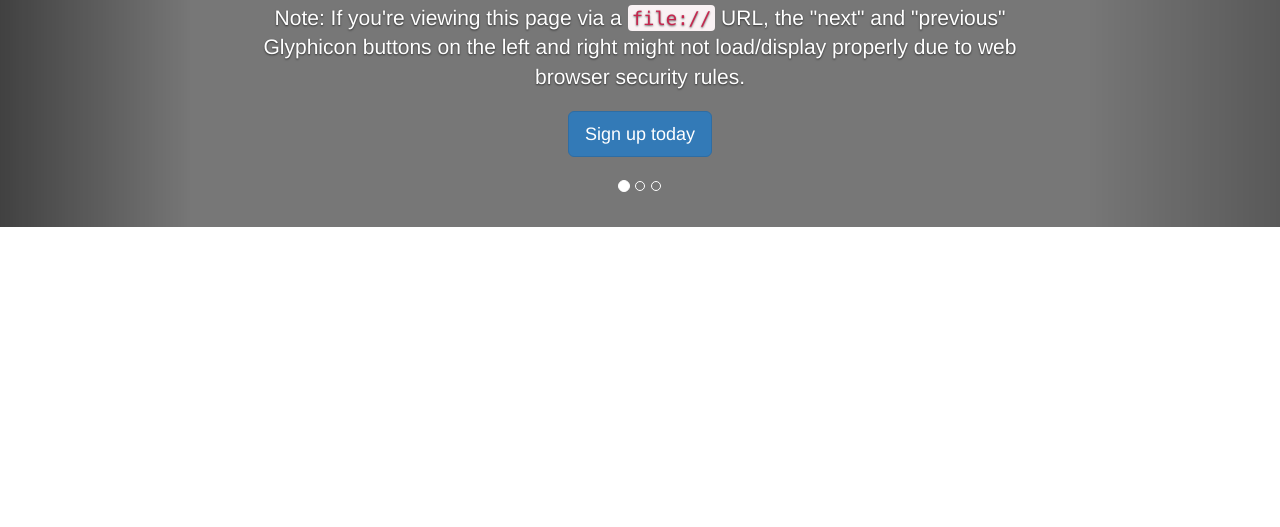
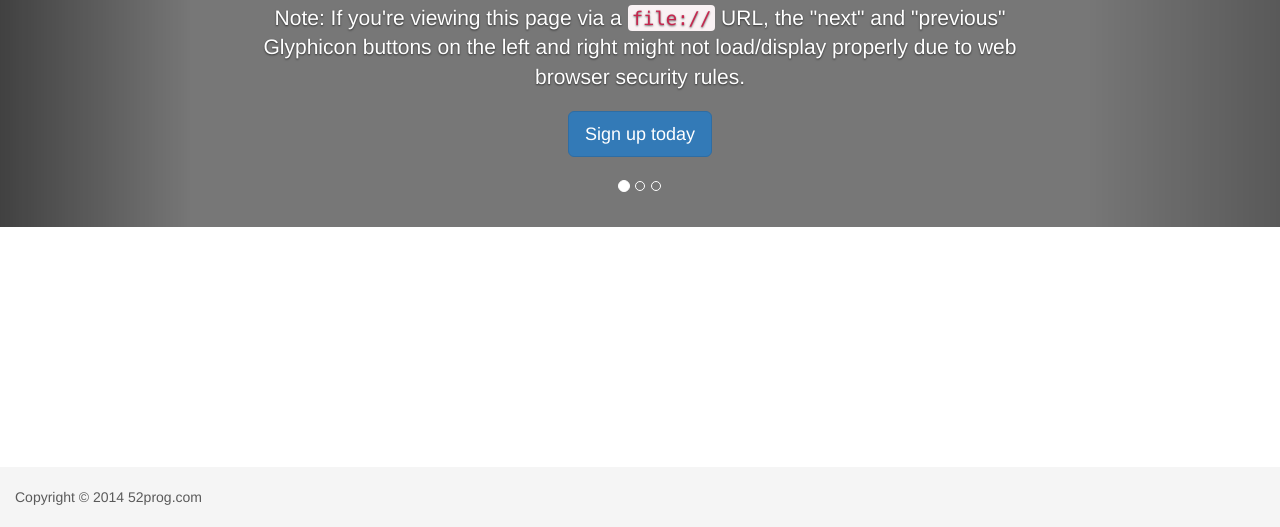
Before and after one commit to leven-cn/52prog-www, a plain HTML site: page index.html in a window 1280 px wide. Shown: the part 273-800 px from the top of the page. Drawn offline with nearby package versions, Linux system fonts and the light colour scheme.

Commit message:
Add "Striky footer" into home page.

```diff
--- a/index.html
+++ b/index.html
@@ -90,6 +90,10 @@
     </a>
   </div><!-- Carousel -->
 
+  <footer>
+    <p>Copyright &copy; 2014 52prog.com</p>
+  </footer>
+
   <!-- jQuery (necessary for Bootstrap's JavaScript plugins) -->
   <script src="http://cdn.bootcss.com/jquery/1.11.2/jquery.min.js"></script>
   <!-- Include all compiled plugins (below), or include individual files as needed -->
--- a/skin/52prog-default.css
+++ b/skin/52prog-default.css
@@ -1,6 +1,23 @@
+html {
+  position: relative;
+  min-height: 100%;
+}
 body {
   padding-bottom: 40px; /* Padding below the footer and lighter body text */
+  margin-bottom: 60px; /* Margin bottom by footer height */
   color: #5a5a5a;
+}
+footer {
+  position: absolute;
+  bottom: 0;
+  width: 100%;
+  height: 60px;
+  background-color: #f5f5f5;
+}
+footer > p {
+  margin: 20px 0;
+  padding-right: 15px;
+  padding-left: 15px;
 }
 
 
```
